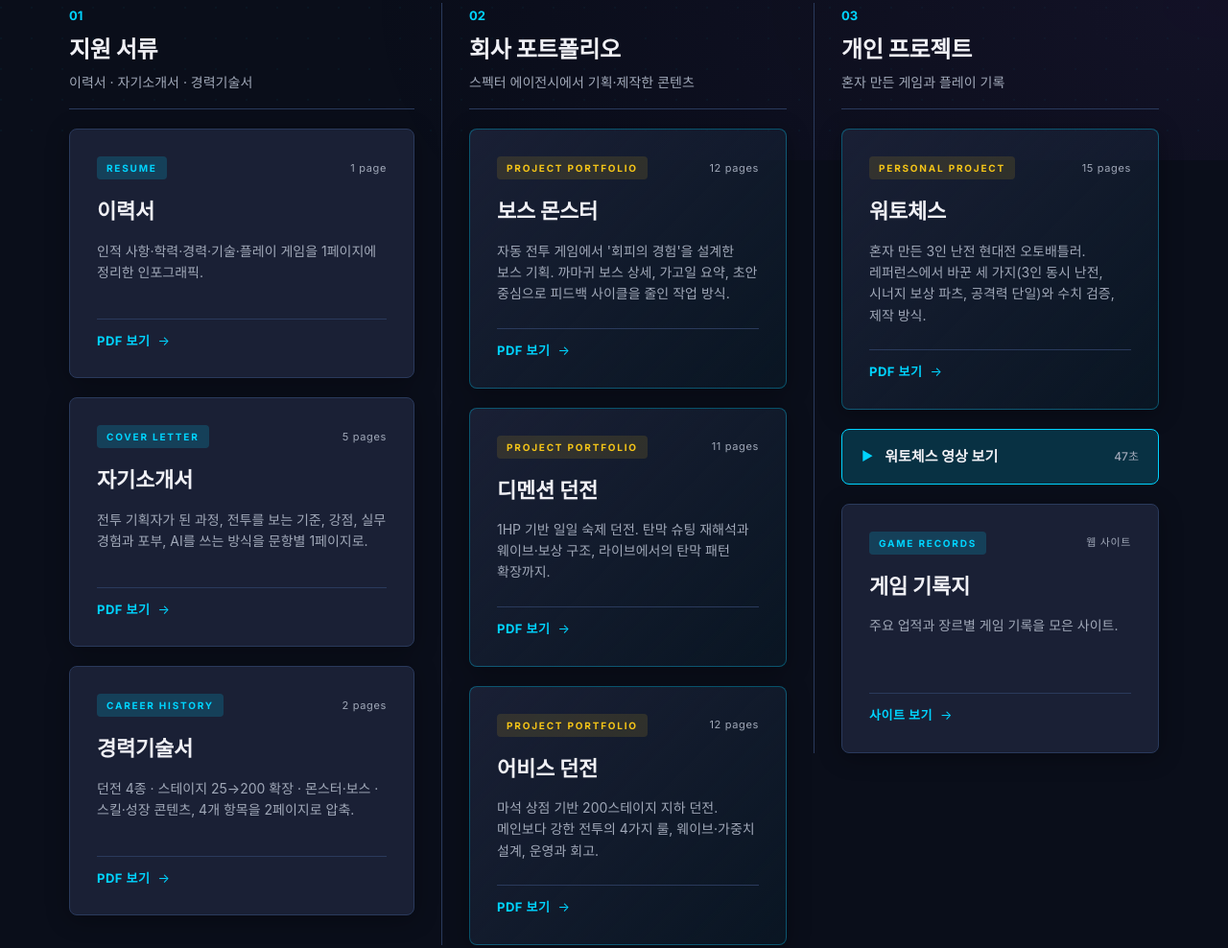
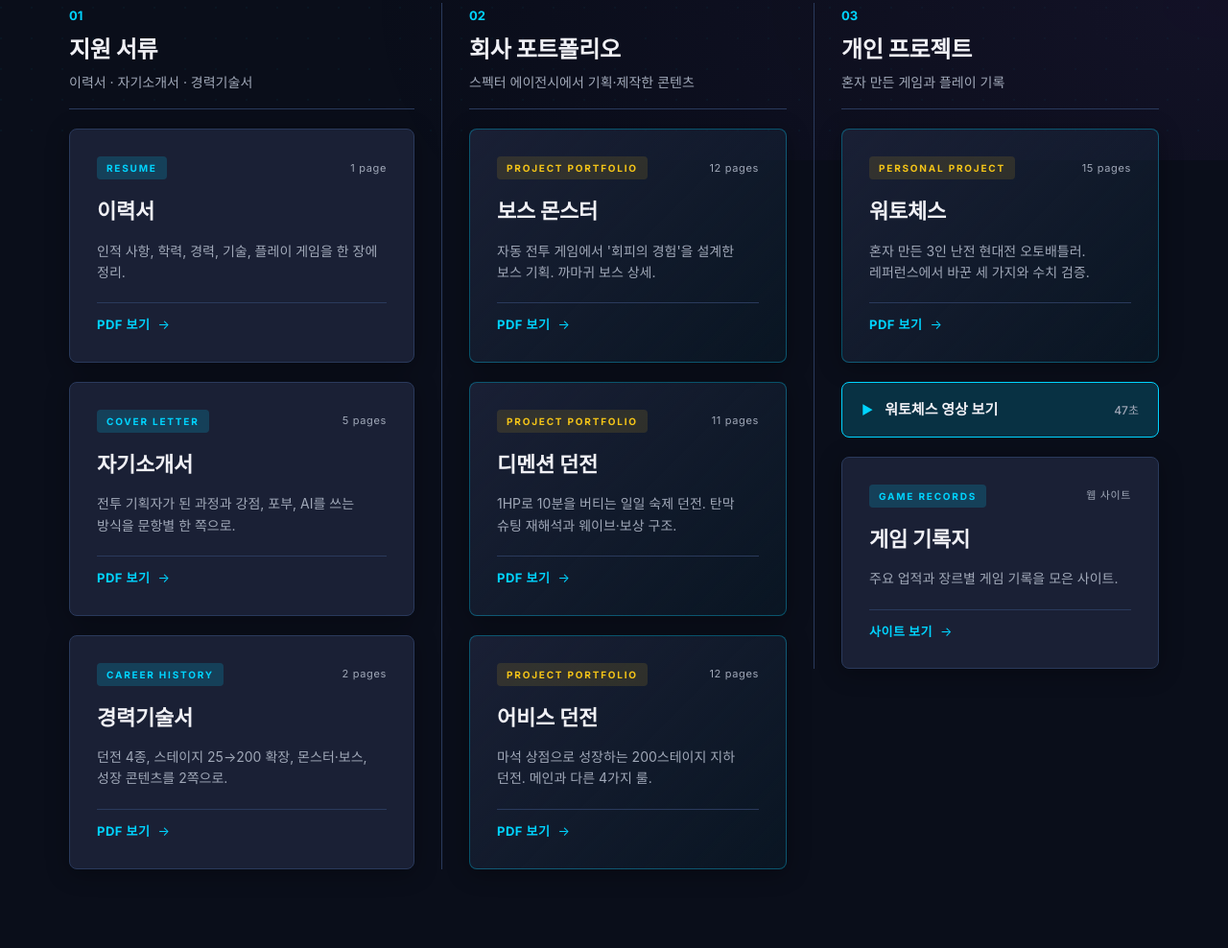
Before and after one commit to minkwan8048-lgtm/portfolio, a plain HTML site: page index.html in a window 1280 px wide. Shown: the part 633-1621 px from the top of the page at 96% size. Drawn offline with Linux system fonts and the light colour scheme; a web font is replaced by a local one.

Commit message:
Shorten card summaries to two lines, fit card height to content
Co-Authored-By: Claude Fable 5.2 <noreply@anthropic.com>

```diff
--- a/index.html
+++ b/index.html
@@ -54,7 +54,7 @@
           <span class="card-meta">1 page</span>
         </div>
         <h3 class="card-title">이력서</h3>
-        <p class="card-desc">인적 사항·학력·경력·기술·플레이 게임을 1페이지에 정리한 인포그래픽.</p>
+        <p class="card-desc">인적 사항, 학력, 경력, 기술, 플레이 게임을 한 장에 정리.</p>
         <div class="card-cta">
           <span class="cta-text">PDF 보기</span>
           <span class="cta-arrow">→</span>
@@ -66,7 +66,7 @@
           <span class="card-meta">5 pages</span>
         </div>
         <h3 class="card-title">자기소개서</h3>
-        <p class="card-desc">전투 기획자가 된 과정, 전투를 보는 기준, 강점, 실무 경험과 포부, AI를 쓰는 방식을 문항별 1페이지로.</p>
+        <p class="card-desc">전투 기획자가 된 과정과 강점, 포부, AI를 쓰는 방식을 문항별 한 쪽으로.</p>
         <div class="card-cta">
           <span class="cta-text">PDF 보기</span>
           <span class="cta-arrow">→</span>
@@ -78,7 +78,7 @@
           <span class="card-meta">2 pages</span>
         </div>
         <h3 class="card-title">경력기술서</h3>
-        <p class="card-desc">던전 4종 · 스테이지 25→200 확장 · 몬스터·보스 · 스킬·성장 콘텐츠, 4개 항목을 2페이지로 압축.</p>
+        <p class="card-desc">던전 4종, 스테이지 25→200 확장, 몬스터·보스, 성장 콘텐츠를 2쪽으로.</p>
         <div class="card-cta">
           <span class="cta-text">PDF 보기</span>
           <span class="cta-arrow">→</span>
@@ -98,7 +98,7 @@
           <span class="card-meta">12 pages</span>
         </div>
         <h3 class="card-title">보스 몬스터</h3>
-        <p class="card-desc">자동 전투 게임에서 '회피의 경험'을 설계한 보스 기획. 까마귀 보스 상세, 가고일 요약, 초안 중심으로 피드백 사이클을 줄인 작업 방식.</p>
+        <p class="card-desc">자동 전투 게임에서 '회피의 경험'을 설계한 보스 기획. 까마귀 보스 상세.</p>
         <div class="card-cta">
           <span class="cta-text">PDF 보기</span>
           <span class="cta-arrow">→</span>
@@ -110,7 +110,7 @@
           <span class="card-meta">11 pages</span>
         </div>
         <h3 class="card-title">디멘션 던전</h3>
-        <p class="card-desc">1HP 기반 일일 숙제 던전. 탄막 슈팅 재해석과 웨이브·보상 구조, 라이브에서의 탄막 패턴 확장까지.</p>
+        <p class="card-desc">1HP로 10분을 버티는 일일 숙제 던전. 탄막 슈팅 재해석과 웨이브·보상 구조.</p>
         <div class="card-cta">
           <span class="cta-text">PDF 보기</span>
           <span class="cta-arrow">→</span>
@@ -122,7 +122,7 @@
           <span class="card-meta">12 pages</span>
         </div>
         <h3 class="card-title">어비스 던전</h3>
-        <p class="card-desc">마석 상점 기반 200스테이지 지하 던전. 메인보다 강한 전투의 4가지 룰, 웨이브·가중치 설계, 운영과 회고.</p>
+        <p class="card-desc">마석 상점으로 성장하는 200스테이지 지하 던전. 메인과 다른 4가지 룰.</p>
         <div class="card-cta">
           <span class="cta-text">PDF 보기</span>
           <span class="cta-arrow">→</span>
@@ -142,7 +142,7 @@
           <span class="card-meta">15 pages</span>
         </div>
         <h3 class="card-title">워토체스</h3>
-        <p class="card-desc">혼자 만든 3인 난전 현대전 오토배틀러. 레퍼런스에서 바꾼 세 가지(3인 동시 난전, 시너지 보상 파츠, 공격력 단일)와 수치 검증, 제작 방식.</p>
+        <p class="card-desc">혼자 만든 3인 난전 현대전 오토배틀러. 레퍼런스에서 바꾼 세 가지와 수치 검증.</p>
         <div class="card-cta">
           <span class="cta-text">PDF 보기</span>
           <span class="cta-arrow">→</span>
--- a/style.css
+++ b/style.css
@@ -223,7 +223,7 @@ a { color: inherit; text-decoration: none; }
   font-size: 14px;
   color: var(--c-text-soft);
 }
-@media (min-width: 1024px) {
+@media (min-width: 1100px) {
   .docs-cols {
     grid-template-columns: repeat(3, minmax(0, 1fr));
     gap: 28px;
@@ -472,3 +472,7 @@ a { color: inherit; text-decoration: none; }
   border-radius: var(--r-md);
 }
 .video-links { margin-top: 20px; max-width: 420px; }
+
+/* 요약을 두 줄로 줄인 뒤 카드 높이를 내용에 맞춤 */
+.card { min-height: 0; }
+.card-desc { margin-bottom: 20px; }
```
